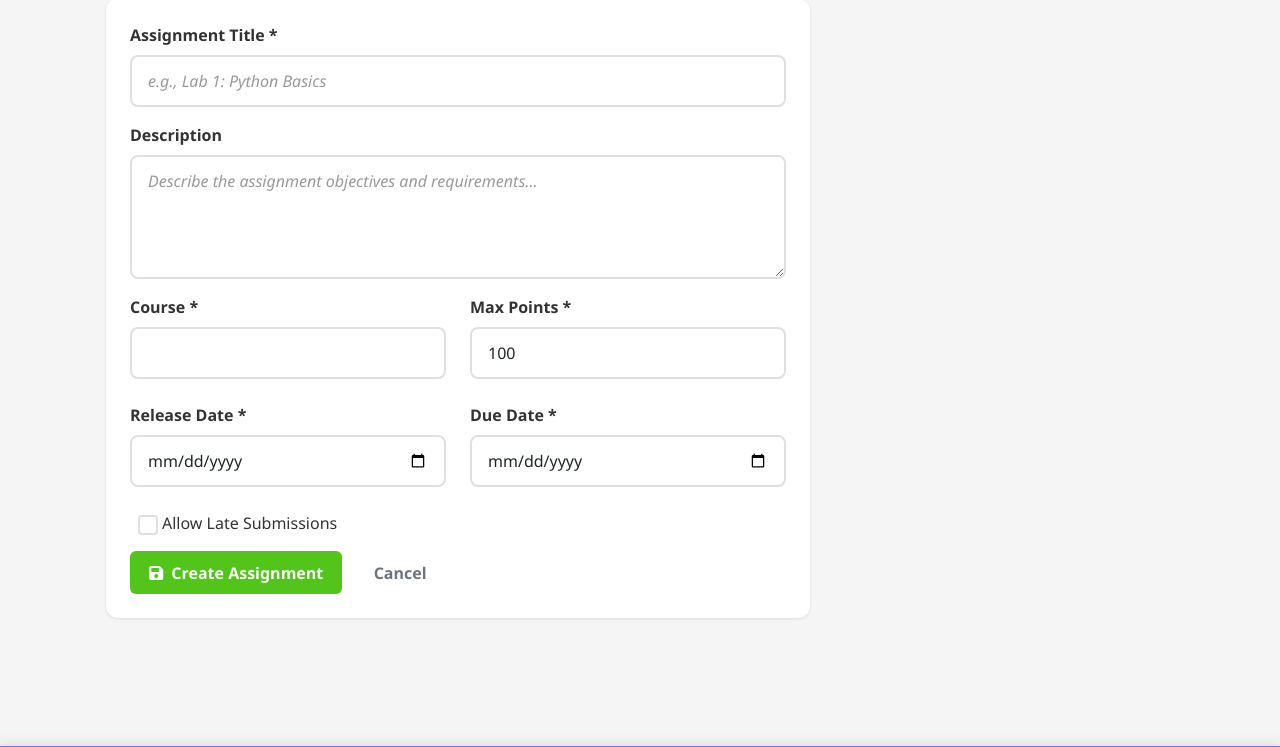
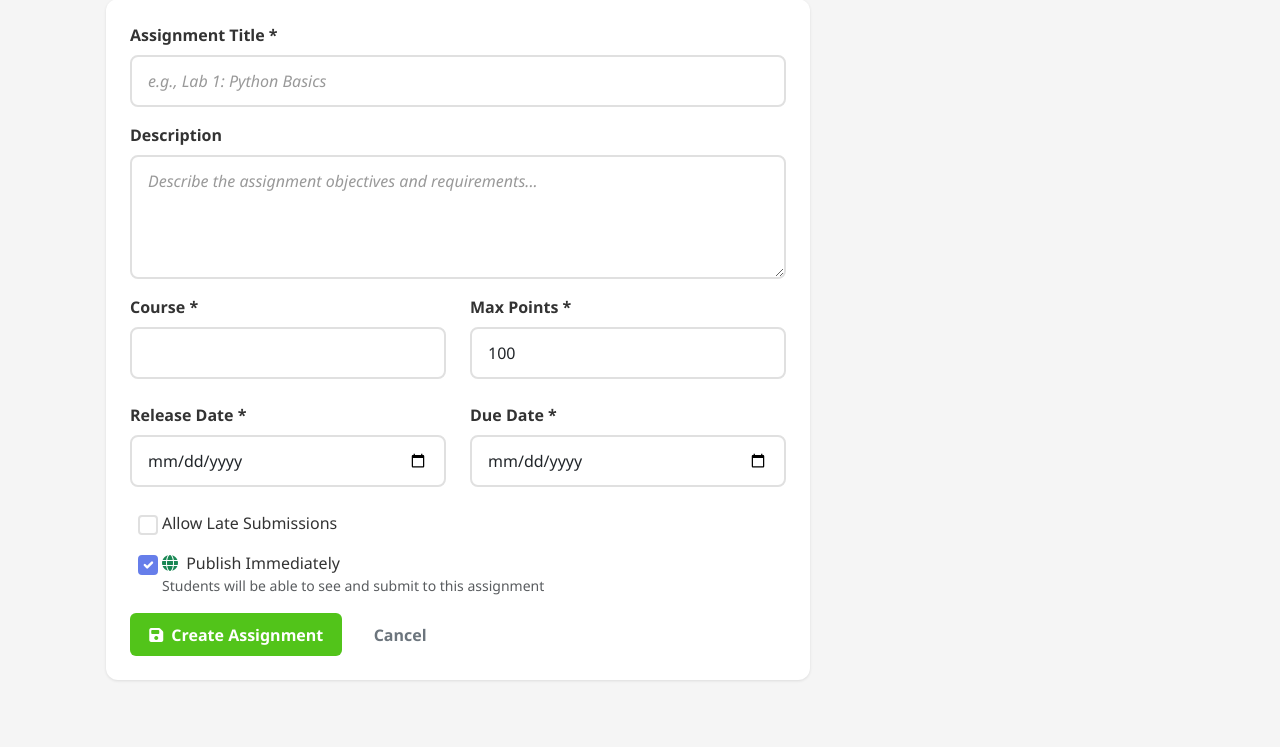
Before and after one commit to amr-yasser226/adaptive-code-lab, a Flask app: template src/web/templates/assignment/create.html in a window 1280 px wide. Shown: the part 275-1022 px from the top of the page. Run offline with Flask 3, Linux system fonts and the light colour scheme; the template is opened without the code that fills it, so the values that code supplies are empty; some libraries are stand-ins or nearby versions.

Commit message:
fix: Assignment publish checkbox and form handling
- Add Publish Immediately checkbox to create assignment form
- Add is_published param to AssignmentService.create_assignment
- Update route to pass is_published from form

```diff
--- a/src/core/services/assignment_service.py
+++ b/src/core/services/assignment_service.py
@@ -36,7 +36,8 @@ class AssignmentService:
         due_date,
         max_points,
         allow_late_submissions=False,
-        late_submission_penalty=None
+        late_submission_penalty=None,
+        is_published=True
     ):
         if instructor.role != "instructor":
             raise AuthError("Only instructors can create assignments")
@@ -56,7 +57,7 @@ class AssignmentService:
             release_date=release_date,
             due_date=due_date,
             max_points=max_points,
-            is_published=False,
+            is_published=is_published,
             allow_late_submissions=allow_late_submissions,
             late_submission_penalty=late_submission_penalty,
             created_at=datetime.now(),
--- a/src/web/routes/assignment.py
+++ b/src/web/routes/assignment.py
@@ -31,7 +31,8 @@ def create_assignment():
                 due_date=request.form.get("due_date"),
                 max_points=request.form.get("max_points", type=int),
                 allow_late_submissions=bool(request.form.get("allow_late")),
-                late_submission_penalty=request.form.get("late_penalty")
+                late_submission_penalty=request.form.get("late_penalty"),
+                is_published=bool(request.form.get("is_published"))
             )
             flash("Assignment created successfully", "success")
             return redirect(url_for("instructor.dashboard"))
--- a/src/web/templates/assignment/create.html
+++ b/src/web/templates/assignment/create.html
@@ -76,6 +76,18 @@
                                 min="0" max="100">
                         </div>
 
+                        <div class="mb-3">
+                            <div class="form-check">
+                                <input class="form-check-input" type="checkbox" id="is_published" name="is_published"
+                                    checked>
+                                <label class="form-check-label" for="is_published">
+                                    <i class="fas fa-globe text-success me-1"></i> Publish Immediately
+                                    <small class="text-muted d-block">Students will be able to see and submit to this
+                                        assignment</small>
+                                </label>
+                            </div>
+                        </div>
+
                         <div class="d-flex gap-2">
                             <button type="submit" class="btn btn-success">
                                 <i class="fas fa-save me-1"></i> Create Assignment
```
